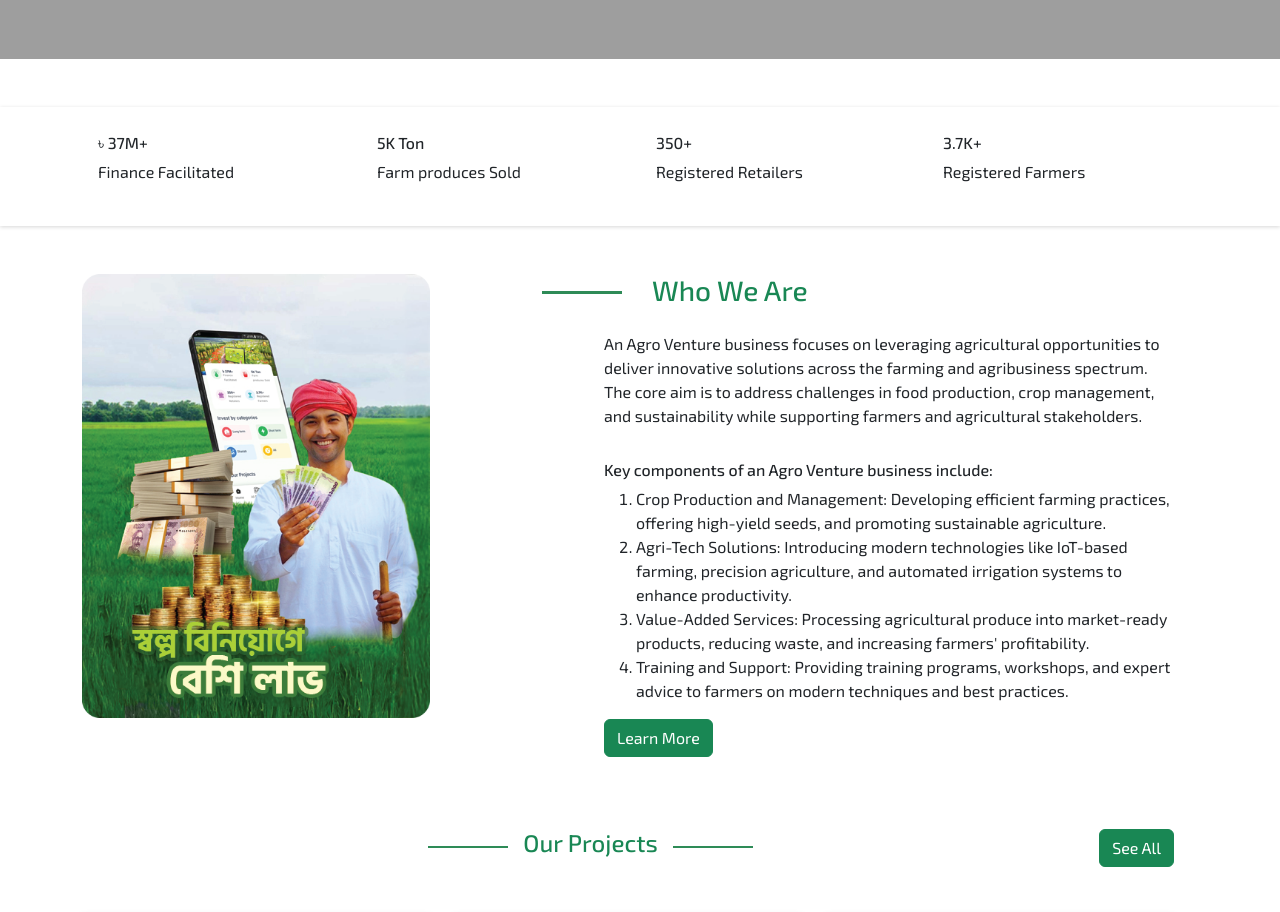
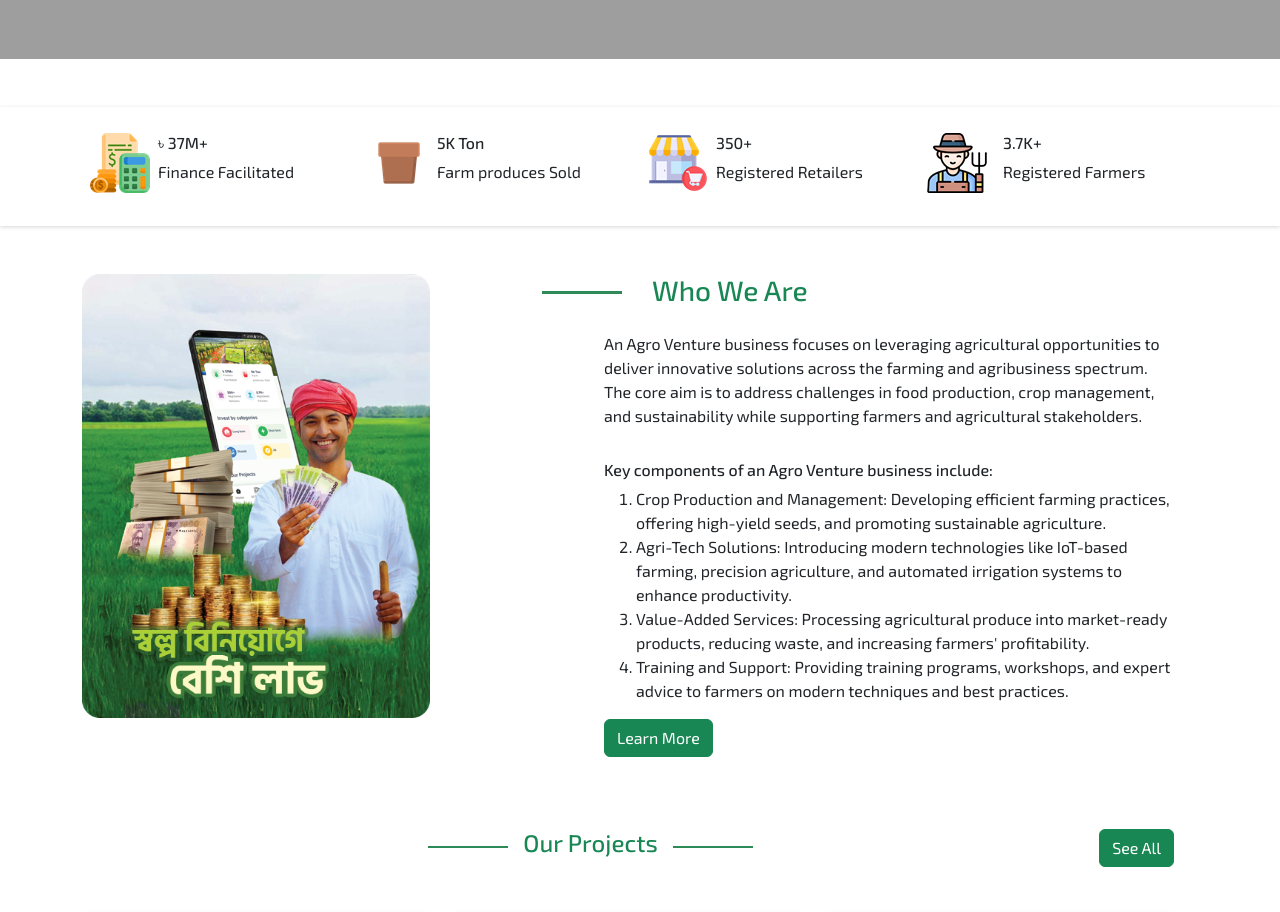
Before and after one commit to ruku24/agriculture_invest_project, a plain HTML site: page index.html in a window 1280 px wide. Shown: the part 1000-1912 px from the top of the page. Drawn offline with Linux system fonts and the light colour scheme; the site is published under a folder, as on GitHub Pages, so addresses that start at the root find nothing; a web font is replaced by a local one.

Commit message:
Update index.html

```diff
--- a/index.html
+++ b/index.html
@@ -103,7 +103,7 @@
                 <div class="col-md-3">
                     <div class="feature_item d-flex px-2">
                         <div class="feature_icon">
-                            <img src="/assets/images/f1.png" alt="" class="w-100">
+                            <img src="assets/images/f1.png" alt="" class="w-100">
                         </div>
                         <div class="feature_content px-2">
                             <h6>৳ 37M+</h6>
@@ -114,7 +114,7 @@
                 <div class="col-md-3">
                     <div class="feature_item d-flex px-2">
                         <div class="feature_icon">
-                           <img src="/assets/images/f2.png" alt="" class="w-100">
+                           <img src="assets/images/f2.png" alt="" class="w-100">
                         </div>
                         <div class="feature_content px-2">
                             <h6>5K Ton</h6>
@@ -125,7 +125,7 @@
                 <div class="col-md-3">
                     <div class="feature_item d-flex px-2">
                         <div class="feature_icon">
-                          <img src="/assets/images/f3.png" alt="" class="w-100">
+                          <img src="assets/images/f3.png" alt="" class="w-100">
                         </div>
                         <div class="feature_content px-2">
                             <h6>350+</h6>
@@ -136,7 +136,7 @@
                 <div class="col-md-3">
                     <div class="feature_item d-flex px-2">
                         <div class="feature_icon">
-                           <img src="/assets/images/f4.png" alt="" class="w-100">
+                           <img src="assets/images/f4.png" alt="" class="w-100">
                         </div>
                         <div class="feature_content px-3">
                             <h6>3.7K+</h6>
```
